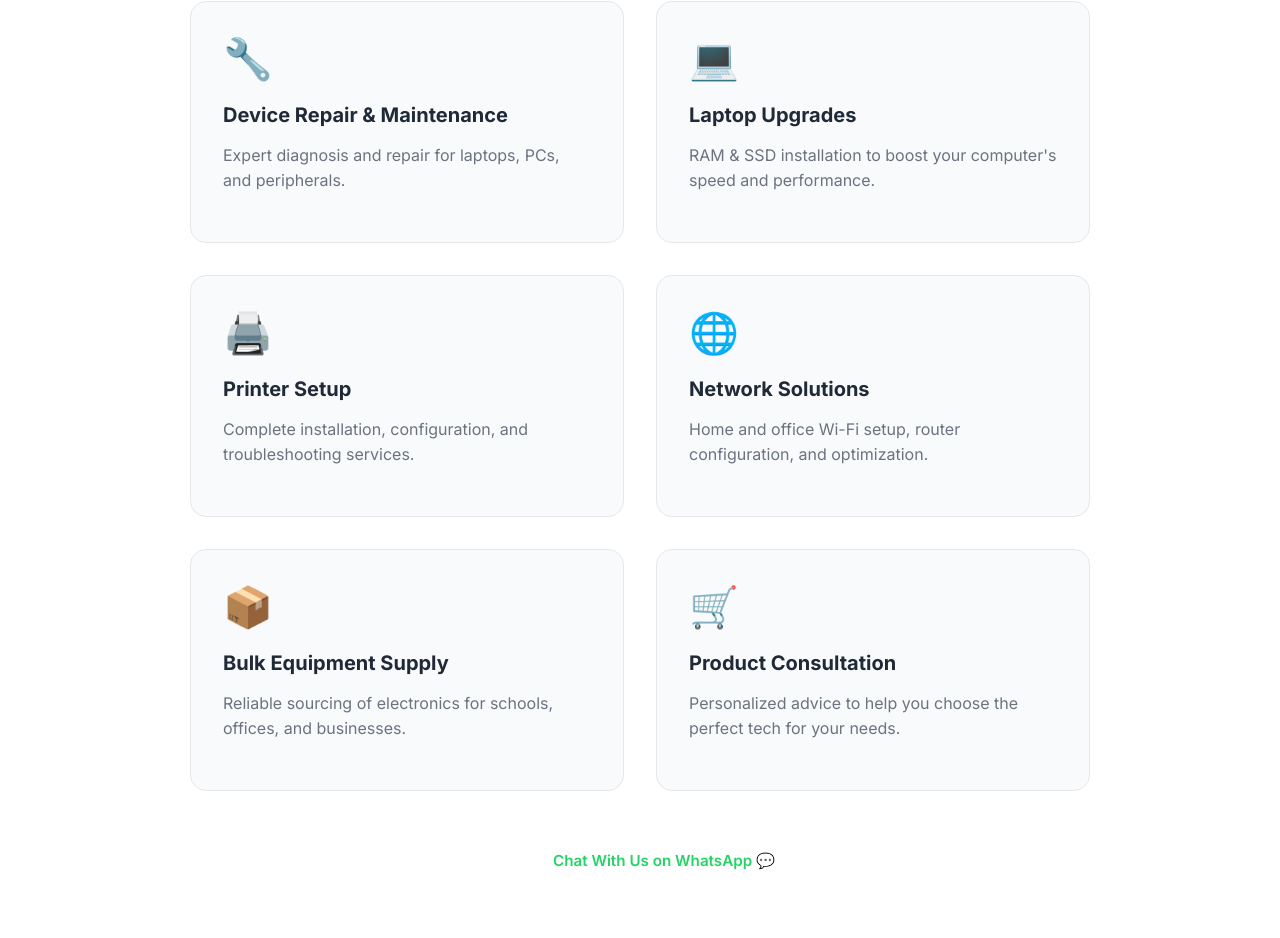
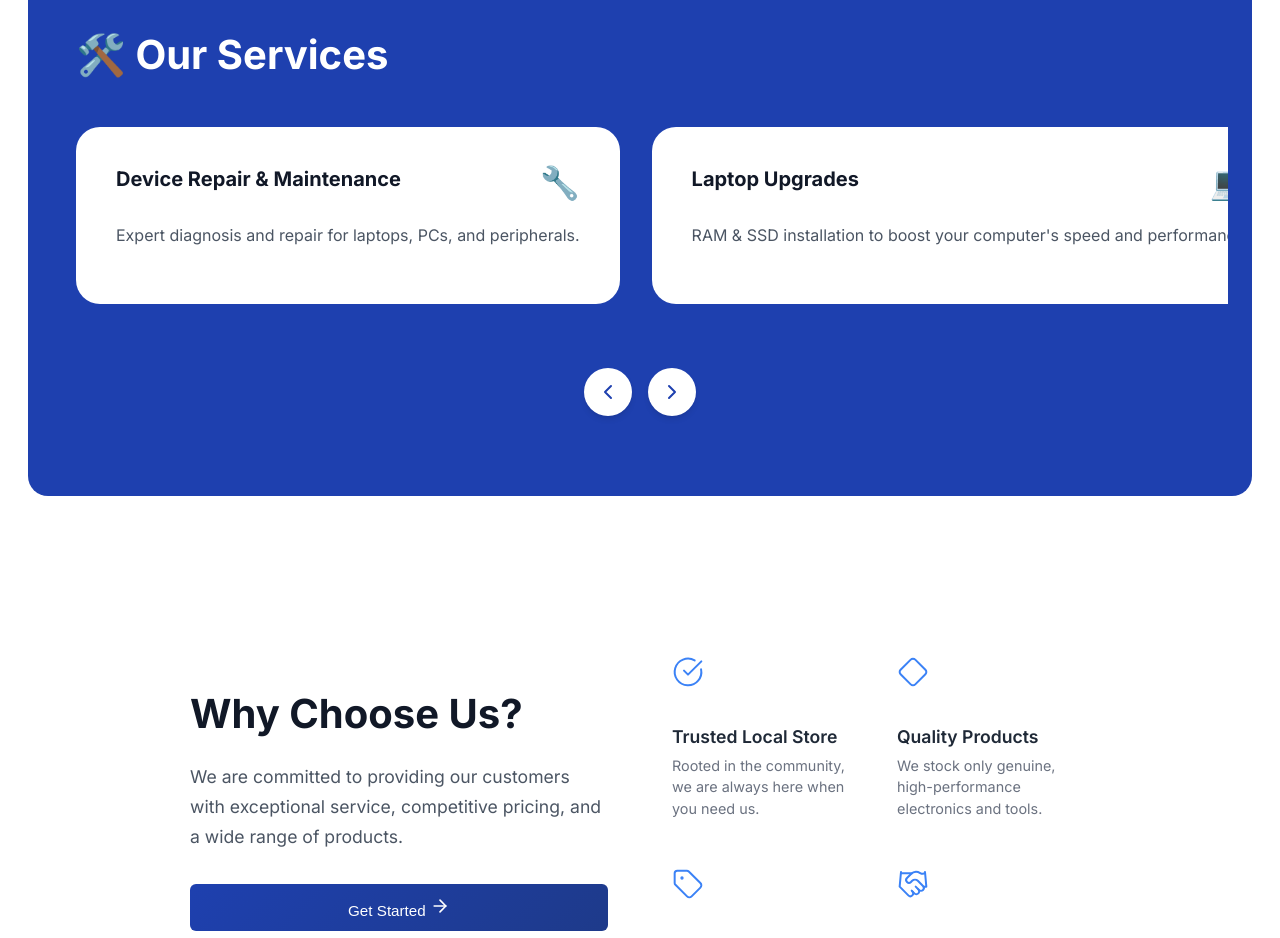
Before and after one commit to NadiaHirwa/FH-ecommerce, a React (Vite) app in the folder electronics-shop-frontend/: page /about in a window 1280 px wide. Shown: the part 836-1774 px from the top of the page. Built offline with nearby package versions, Linux system fonts and the light colour scheme.

Commit message:
about us

```diff
--- a/electronics-shop-frontend/src/pages/AboutUs/AboutUs.css
+++ b/electronics-shop-frontend/src/pages/AboutUs/AboutUs.css
@@ -54,7 +54,7 @@ h2 {
 /* 2️⃣ Who We Are */
 .who-we-are-section {
   text-align: center;
-  max-width: 800px;
+  max-width: 1000px;
   margin: 0 auto 5rem;
 }
 
@@ -65,77 +65,229 @@ h2 {
 }
 
 /* 3️⃣ Our Services */
+.services-section {
+  background-color: #1e40af;
+  /* Dark Navy Background */
+  padding: 5rem 1.5rem;
+  margin: 0 20px 5rem;
+  /* 20px side margins */
+  color: white;
+  border-radius: 20px;
+  width: auto;
+  /* Allow it to fill available space (minus margins) */
+}
+
+.services-header-container {
+  max-width: 1400px;
+  margin: 0 auto;
+  padding: 0 1.5rem;
+}
+
+.services-section h2 {
+  color: white;
+  margin-bottom: 3rem;
+  text-align: left;
+  font-size: 2.5rem;
+}
+
 .services-grid {
-  display: grid;
-  grid-template-columns: repeat(auto-fit, minmax(300px, 1fr));
+  display: flex;
   gap: 2rem;
   margin-bottom: 3rem;
+  overflow-x: auto;
+  /* scroll-behavior: smooth; REMOVED for seamless JS loop */
+  padding-bottom: 1rem;
+  scrollbar-width: none;
+  -ms-overflow-style: none;
+  padding-left: 1.5rem;
+  padding-right: 1.5rem;
+}
+
+.services-grid::-webkit-scrollbar {
+  display: none;
 }
 
 .service-card {
-  background: #f9fafb;
-  padding: 2rem;
-  border-radius: 1rem;
+  background: white;
+  padding: 2.5rem;
+  border-radius: 1.5rem;
+  color: #1f2937;
   transition: transform 0.2s ease, box-shadow 0.2s ease;
-  border: 1px solid #e5e7eb;
+  height: 100%;
+  border: none;
+  min-width: 320px;
+  flex: 0 0 auto;
 }
 
 .service-card:hover {
   transform: translateY(-5px);
-  box-shadow: 0 10px 25px rgba(0, 0, 0, 0.05);
-  border-color: #3b82f6;
+  box-shadow: 0 20px 25px -5px rgba(0, 0, 0, 0.1), 0 10px 10px -5px rgba(0, 0, 0, 0.04);
+}
+
+/* Navigation Buttons */
+.services-navigation {
+  display: flex;
+  justify-content: center;
+  gap: 1rem;
+  margin-top: 1rem;
+}
+
+.scroll-btn {
+  background: white;
+  border: none;
+  width: 48px;
+  height: 48px;
+  border-radius: 50%;
+  display: flex;
+  align-items: center;
+  justify-content: center;
+  cursor: pointer;
+  color: #1e40af;
+  box-shadow: 0 4px 6px -1px rgba(0, 0, 0, 0.1), 0 2px 4px -1px rgba(0, 0, 0, 0.06);
+  transition: all 0.2s ease;
+}
+
+.scroll-btn:hover {
+  background: #f3f4f6;
+  transform: scale(1.1);
+}
+
+.scroll-btn:active {
+  transform: scale(0.95);
+}
+
+.service-header {
+  display: flex;
+  justify-content: space-between;
+  align-items: flex-start;
+  margin-bottom: 1.5rem;
 }
 
 .service-icon {
-  font-size: 2.5rem;
-  display: block;
-  margin-bottom: 1rem;
+  font-size: 2rem;
+  line-height: 1;
+  margin-bottom: 0;
 }
 
 .service-card h3 {
   font-size: 1.25rem;
   font-weight: 700;
-  margin-bottom: 0.75rem;
-  color: #1f2937;
+  color: #111827;
+  margin: 0;
+  max-width: 80%;
 }
 
 .service-card p {
-  color: #6b7280;
+  color: #4b5563;
   line-height: 1.6;
-}
-
-.services-cta {
-  text-align: center;
-  margin-top: 2rem;
+  font-size: 1rem;
 }
 
 /* 4️⃣ Why Choose Us */
-.features-grid {
-  display: grid;
-  grid-template-columns: repeat(auto-fit, minmax(250px, 1fr));
-  gap: 2rem;
+.why-choose-us-section {
+  padding: 5rem 0;
+  background-color: white;
 }
 
-.feature-item {
-  text-align: center;
-  padding: 1.5rem;
+.why-choose-us-container {
+  display: grid;
+  grid-template-columns: 1fr 1fr;
+  gap: 4rem;
+  align-items: flex-start;
 }
 
-.feature-icon {
-  font-size: 3rem;
-  margin-bottom: 1rem;
+/* Left Column */
+.why-content h2 {
+  font-size: 2.5rem;
+  text-align: left;
+  margin-bottom: 1.5rem;
+  color: #111827;
 }
 
-.feature-item h3 {
-  font-size: 1.25rem;
-  font-weight: 700;
+.why-content p {
+  color: #4b5563;
+  line-height: 1.7;
+  margin-bottom: 2rem;
+  font-size: 1.1rem;
+}
+
+.btn-primary {
+  display: inline-flex;
+  align-items: center;
+  gap: 0.5rem;
+  background-color: #3b82f6;
+  color: white;
+  padding: 0.75rem 1.5rem;
+  border-radius: 0.5rem;
+  font-weight: 600;
+  border: none;
+  cursor: pointer;
+  transition: background-color 0.2s;
+}
+
+.btn-primary:hover {
+  background-color: #2563eb;
+}
+
+/* Right Column Grid */
+.why-features-grid {
+  display: grid;
+  grid-template-columns: repeat(2, 1fr);
+  gap: 3rem 2rem;
+}
+
+.why-feature-item {
+  display: flex;
+  flex-direction: column;
+  align-items: flex-start;
+}
+
+.why-feature-icon {
+  margin-bottom: 1rem;
+  color: #3b82f6;
+}
+
+.why-feature-icon svg {
+  stroke-width: 1.5px;
+}
+
+.why-feature-item h3 {
+  font-size: 1.1rem;
+  font-weight: 600;
   margin-bottom: 0.5rem;
   color: #1f2937;
 }
 
-.feature-item p {
+.why-feature-item p {
+  font-size: 0.9rem;
   color: #6b7280;
-  line-height: 1.6;
+  line-height: 1.5;
+  margin: 0;
+}
+
+/* Responsive */
+@media (max-width: 900px) {
+  .why-choose-us-container {
+    grid-template-columns: 1fr;
+    gap: 3rem;
+  }
+
+  .why-content {
+    text-align: center;
+  }
+
+  .why-content h2 {
+    text-align: center;
+  }
+
+  .why-features-grid {
+    gap: 2rem;
+  }
+
+  .why-feature-item {
+    align-items: center;
+    text-align: center;
+  }
 }
 
 /* 5️⃣ CTA Footer Section */
@@ -145,7 +297,6 @@ h2 {
   padding: 5rem 0;
   text-align: center;
   margin-bottom: 0;
-  /* Remove bottom margin for footer area */
 }
 
 .about-cta-section h2 {
--- a/electronics-shop-frontend/src/pages/AboutUs/AboutUs.tsx
+++ b/electronics-shop-frontend/src/pages/AboutUs/AboutUs.tsx
@@ -1,7 +1,50 @@
-import React from 'react';
+import React, { useRef } from 'react';
 import './AboutUs.css';
+import { ArrowRight, CheckCircle, Diamond, Tag, Handshake, ChevronLeft, ChevronRight } from 'lucide-react';
+
+const services = [
+  { id: 1, title: "Device Repair & Maintenance", icon: "🔧", description: "Expert diagnosis and repair for laptops, PCs, and peripherals." },
+  { id: 2, title: "Laptop Upgrades", icon: "💻", description: "RAM & SSD installation to boost your computer's speed and performance." },
+  { id: 3, title: "Printer Setup", icon: "🖨️", description: "Complete installation, configuration, and troubleshooting services." },
+  { id: 4, title: "Network Solutions", icon: "🌐", description: "Home and office Wi-Fi setup, router configuration, and optimization." },
+  { id: 5, title: "Bulk Equipment Supply", icon: "📦", description: "Reliable sourcing of electronics for schools, offices, and businesses." },
+  { id: 6, title: "Product Consultation", icon: "🛒", description: "Personalized advice to help you choose the perfect tech for your needs." }
+];
 
 const AboutUs: React.FC = () => {
+  const scrollRef = useRef<HTMLDivElement>(null);
+
+  const scroll = (direction: 'left' | 'right') => {
+    if (scrollRef.current) {
+      const { current } = scrollRef;
+      const scrollAmount = 340; // Card width + gap
+      if (direction === 'left') {
+        current.scrollBy({ left: -scrollAmount, behavior: 'smooth' });
+      } else {
+        current.scrollBy({ left: scrollAmount, behavior: 'smooth' });
+      }
+    }
+  };
+
+  const handleScroll = () => {
+    if (scrollRef.current) {
+      const { current } = scrollRef;
+      const scrollWidth = current.scrollWidth;
+      const scrollLeft = current.scrollLeft;
+
+      // Total sets = 3. One set width approx = scrollWidth / 3.
+      const singleSetWidth = scrollWidth / 3;
+
+      if (scrollLeft >= singleSetWidth * 2) {
+        // Reset to start of middle set
+        current.scrollLeft = scrollLeft - singleSetWidth;
+      } else if (scrollLeft <= 0) {
+        // Jump to end of middle set
+        current.scrollLeft = scrollLeft + singleSetWidth;
+      }
+    }
+  };
+
   return (
     <div className="about-page">
       {/* 1️⃣ Hero Section */}
@@ -24,73 +67,90 @@ const AboutUs: React.FC = () => {
             </p>
           </div>
         </section>
+      </div>
 
       {/* 3️⃣ 🛠️ Our Services */}
       <section className="services-section">
+        <div className="services-header-container">
           <h2>🛠️ Our Services</h2>
-          <div className="services-grid">
-            <div className="service-card">
-              <span className="service-icon">🔧</span>
-              <h3>Device Repair & Maintenance</h3>
-              <p>Expert diagnosis and repair for laptops, PCs, and peripherals.</p>
-            </div>
-            <div className="service-card">
-              <span className="service-icon">💻</span>
-              <h3>Laptop Upgrades</h3>
-              <p>RAM & SSD installation to boost your computer's speed and performance.</p>
-            </div>
-            <div className="service-card">
-              <span className="service-icon">🖨️</span>
-              <h3>Printer Setup</h3>
-              <p>Complete installation, configuration, and troubleshooting services.</p>
-            </div>
-            <div className="service-card">
-              <span className="service-icon">🌐</span>
-              <h3>Network Solutions</h3>
-              <p>Home and office Wi-Fi setup, router configuration, and optimization.</p>
-            </div>
-            <div className="service-card">
-              <span className="service-icon">📦</span>
-              <h3>Bulk Equipment Supply</h3>
-              <p>Reliable sourcing of electronics for schools, offices, and businesses.</p>
-            </div>
-            <div className="service-card">
-              <span className="service-icon">🛒</span>
-              <h3>Product Consultation</h3>
-              <p>Personalized advice to help you choose the perfect tech for your needs.</p>
-            </div>
         </div>
 
-          <div className="services-cta">
-            <a href="https://wa.me/" target="_blank" rel="noopener noreferrer" className="btn btn-whatsapp-outline">
-              Chat With Us on WhatsApp 💬
-            </a>
+        <div
+          className="services-grid"
+          ref={scrollRef}
+          onScroll={handleScroll}
+        >
+          {/* Render items multiple times for seamless loop */}
+          {[...services, ...services, ...services].map((service, index) => (
+            <div className="service-card" key={`${service.id}-${index}`}>
+              <div className="service-header">
+                <h3>{service.title}</h3>
+                <span className="service-icon">{service.icon}</span>
+              </div>
+              <p>{service.description}</p>
+            </div>
+          ))}
+        </div>
+
+        {/* Navigation Buttons */}
+        <div className="services-navigation">
+          <button className="scroll-btn" onClick={() => scroll('left')} aria-label="Scroll left">
+            <ChevronLeft size={24} />
+          </button>
+          <button className="scroll-btn" onClick={() => scroll('right')} aria-label="Scroll right">
+            <ChevronRight size={24} />
+          </button>
         </div>
       </section>
 
+      <div className="container">
         {/* 4️⃣ Why Choose Us */}
         <section className="why-choose-us-section">
+          <div className="why-choose-us-container">
+            {/* Left Column: Text Content */}
+            <div className="why-content">
               <h2>Why Choose Us?</h2>
-          <div className="features-grid">
-            <div className="feature-item">
-              <div className="feature-icon">✅</div>
+              <p>
+                We are committed to providing our customers with exceptional service, competitive pricing, and a wide range of products.
+              </p>
+              <button className="btn btn-primary">
+                Get Started <ArrowRight size={20} />
+              </button>
+            </div>
+
+            {/* Right Column: Features Grid */}
+            <div className="why-features-grid">
+              <div className="why-feature-item">
+                <div className="why-feature-icon">
+                  <CheckCircle size={32} />
+                </div>
                 <h3>Trusted Local Store</h3>
                 <p>Rooted in the community, we are always here when you need us.</p>
               </div>
-            <div className="feature-item">
-              <div className="feature-icon">💎</div>
+
+              <div className="why-feature-item">
+                <div className="why-feature-icon">
+                  <Diamond size={32} />
+                </div>
                 <h3>Quality Products</h3>
                 <p>We stock only genuine, high-performance electronics and tools.</p>
               </div>
-            <div className="feature-item">
-              <div className="feature-icon">🏷️</div>
+
+              <div className="why-feature-item">
+                <div className="why-feature-icon">
+                  <Tag size={32} />
+                </div>
                 <h3>Affordable Pricing</h3>
                 <p>Competitive rates without compromising on quality or service.</p>
               </div>
-            <div className="feature-item">
-              <div className="feature-icon">🤝</div>
+
+              <div className="why-feature-item">
+                <div className="why-feature-icon">
+                  <Handshake size={32} />
+                </div>
                 <h3>After-Sale Support</h3>
                 <p>Our relationship doesn't end at checkout; we support you all the way.</p>
+              </div>
             </div>
           </div>
         </section>
@@ -105,7 +165,7 @@ const AboutUs: React.FC = () => {
             <a href="https://wa.me/" target="_blank" rel="noopener noreferrer" className="btn btn-whatsapp-solid">
               WhatsApp Us 📲
             </a>
-            <a href="tel:+1234567890" className="btn btn-call-solid">
+            <a href="tel:+250786729568" className="btn btn-call-solid">
               Call Us 📞
             </a>
           </div>
```
Lines whose indentation alone changed are shown as unchanged.
